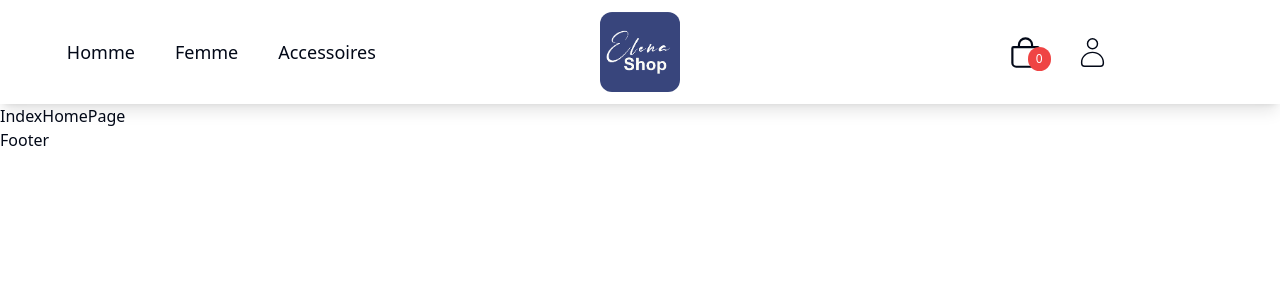
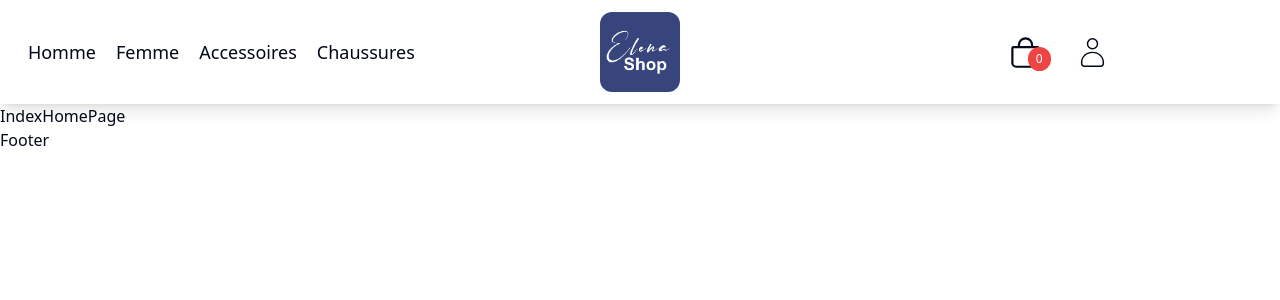
Before and after one commit to Elie-MK/elena-shop, a React (Vite) app: page / in a window 1280 px wide. Shown: the top 300 px of the page. Built offline with nearby package versions, Linux system fonts and the light colour scheme.

Commit message:
update layout

```diff
--- a/src/Layout/IndexLayout.tsx
+++ b/src/Layout/IndexLayout.tsx
@@ -6,7 +6,9 @@ function IndexLayout() {
   return (
     <>
     <NavBar />
+
       <Outlet />
+
     <Footer />
     </>
   )
--- a/src/Layout/NavBar.tsx
+++ b/src/Layout/NavBar.tsx
@@ -5,7 +5,7 @@ import { NavLink } from "react-router-dom";
 function NavBar() {
   return (
     <div className="grid grid-cols-3 px-3 py-3 shadow-lg justify-between items-center">
-      <ul className="flex items-center justify-center gap-10">
+      <ul className="flex items-center justify-center gap-5">
         <li className="text-lg">
           <NavLink
             to={"product/homme"}
@@ -30,12 +30,20 @@ function NavBar() {
             Accessoires
           </NavLink>
         </li>
+        <li className="text-lg">
+          <NavLink
+            to={"product/chaussures"}
+            className={({ isActive }) => (isActive ? "font-bold" : "")}
+          >
+            Chaussures
+          </NavLink>
+        </li>
       </ul>
       <div className="flex justify-center">
         <NavLink to={"/"}>
           <img
             className="w-20 rounded-xl"
-            src="assets/elenashop-logo.png"
+            src="/assets/elenashop-logo.png"
             alt="Elena shop logo"
           />
         </NavLink>
```
